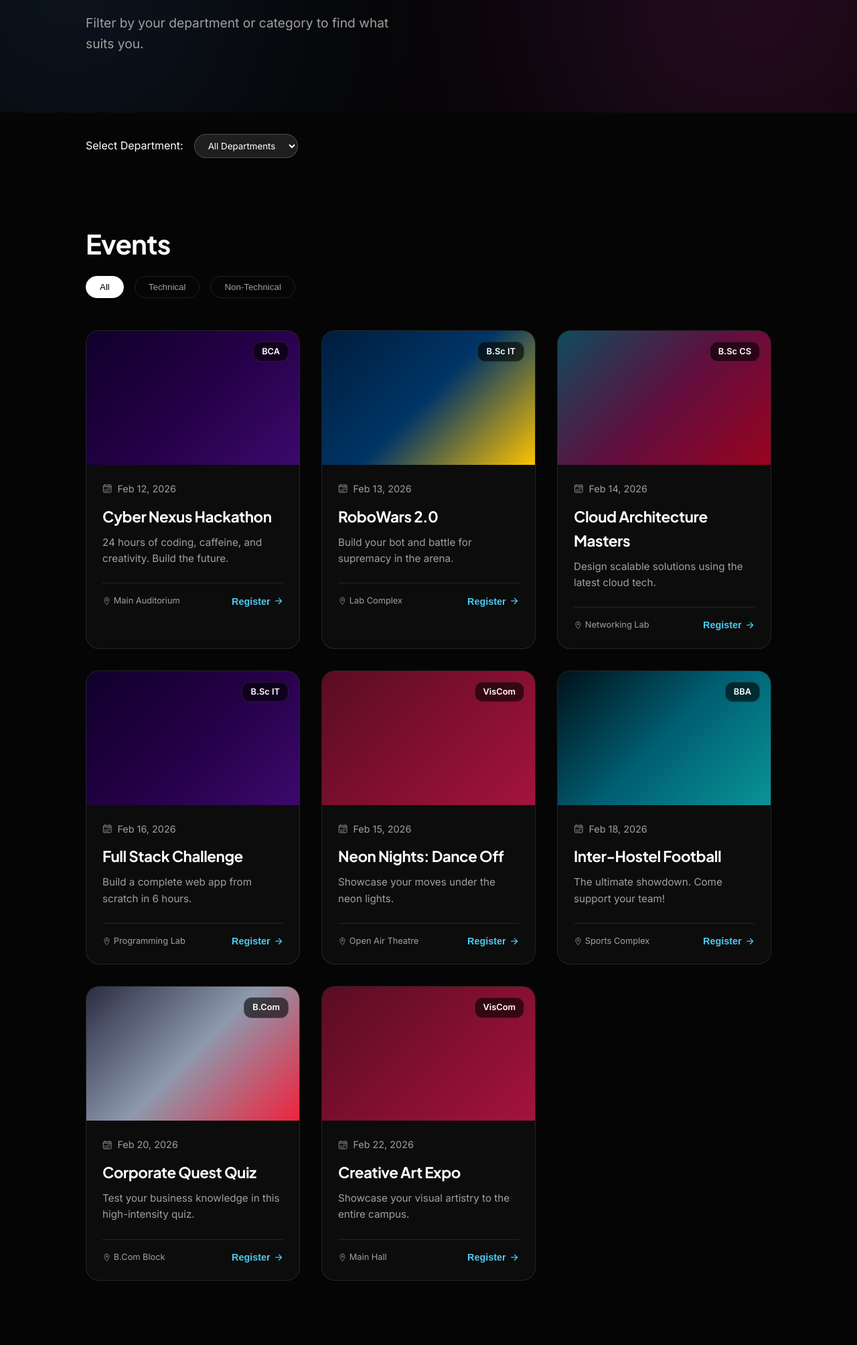
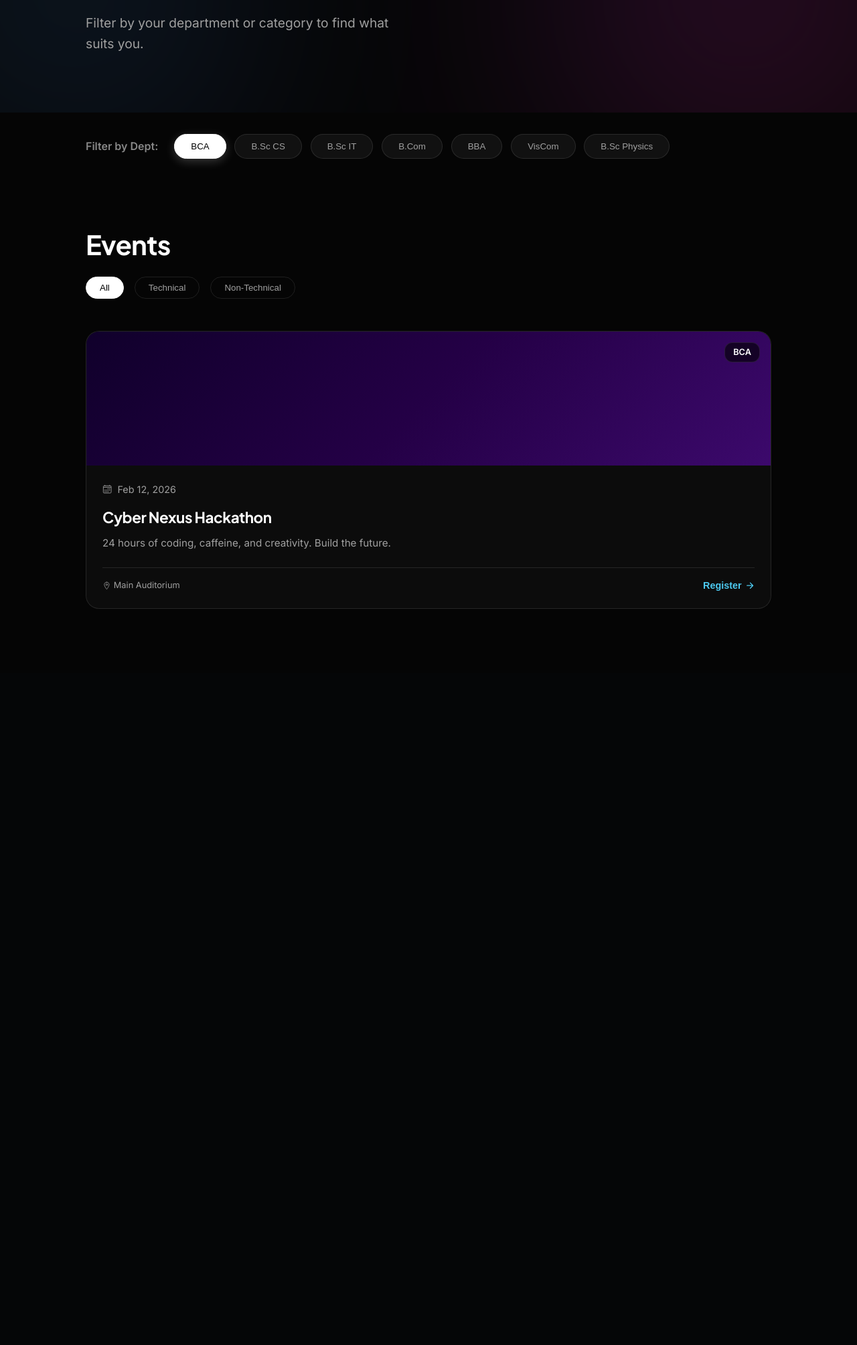
Before and after one commit to eshamohamed336-coder/cep-project-, a Flask app: page /student in a window 1280 px wide. Shown: the part 232-2240 px from the top of the page at 67% size. After the commit the page ends 1141 px from the top, so only its background shows below. Run offline with Flask 3, Linux system fonts and the light colour scheme.

Commit message:
Enhancement: Updated fonts, removed team section, added GitHub footer, improved department filters, and added premium animations

```diff
--- a/index.html
+++ b/index.html
@@ -122,6 +122,7 @@
                     src="https://assets.mixkit.co/videos/preview/mixkit-party-crowd-at-a-concert-silhouettes-4001-large.mp4"
                     type="video/mp4">
             </video>
+            <div class="mesh-bg"></div>
             <div class="video-overlay"></div>
             <h1 class="reveal glow-text" style="font-size: 3.5rem;">Welcome to <span class="highlight">College
                     Events</span></h1>
--- a/static/css/style.css
+++ b/static/css/style.css
@@ -11,6 +11,33 @@
     --font-body: 'Inter', sans-serif;
     --transition: all 0.4s cubic-bezier(0.16, 1, 0.3, 1);
     --animation-speed: 0.6s;
+}
+
+/* Background Animated Mesh */
+.mesh-bg {
+    position: absolute;
+    top: 0;
+    left: 0;
+    width: 100%;
+    height: 100%;
+    z-index: -1;
+    background:
+        radial-gradient(at 0% 0%, hsla(253, 16%, 7%, 1) 0, transparent 50%),
+        radial-gradient(at 50% 0%, hsla(225, 39%, 30%, 1) 0, transparent 50%),
+        radial-gradient(at 100% 0%, hsla(339, 49%, 30%, 1) 0, transparent 50%);
+    filter: blur(100px);
+    opacity: 0.5;
+    animation: meshScroll 10s ease infinite alternate;
+}
+
+@keyframes meshScroll {
+    0% {
+        transform: scale(1) translate(0px, 0px);
+    }
+
+    100% {
+        transform: scale(1.1) translate(20px, 20px);
+    }
 }
 
 /* Base Reveal Animation */
@@ -487,6 +514,24 @@ ul {
     overflow: hidden;
     transition: var(--transition);
     cursor: pointer;
+    position: relative;
+}
+
+.event-card::before {
+    content: '';
+    position: absolute;
+    top: 0;
+    left: 0;
+    width: 100%;
+    height: 100%;
+    background: radial-gradient(circle at var(--x, 50%) var(--y, 50%), rgba(255, 255, 255, 0.1) 0%, transparent 50%);
+    opacity: 0;
+    transition: opacity 0.3s;
+    pointer-events: none;
+}
+
+.event-card:hover::before {
+    opacity: 1;
 }
 
 .event-card:hover {
--- a/static/js/animations.js
+++ b/static/js/animations.js
@@ -1,4 +1,16 @@
 document.addEventListener('DOMContentLoaded', () => {
+    // Card Glow Effect (Mouse Follow)
+    document.addEventListener('mousemove', (e) => {
+        const cards = document.querySelectorAll('.event-card, .role-card, .form-card');
+        cards.forEach(card => {
+            const rect = card.getBoundingClientRect();
+            const x = e.clientX - rect.left;
+            const y = e.clientY - rect.top;
+            card.style.setProperty('--x', `${x}px`);
+            card.style.setProperty('--y', `${y}px`);
+        });
+    });
+
     // Intersection Observer for Reveal Animations
     const observerOptions = {
         threshold: 0.1,
@@ -9,13 +21,10 @@ document.addEventListener('DOMContentLoaded', () => {
         entries.forEach(entry => {
             if (entry.isIntersecting) {
                 entry.target.classList.add('active');
-                // Optional: Stop observing after animation triggers
-                // observer.unobserve(entry.target);
             }
         });
     }, observerOptions);
 
-    // Initial check for elements in view
     const revealElements = document.querySelectorAll('.reveal, .reveal-left, .reveal-right, .stagger-container');
     revealElements.forEach(el => observer.observe(el));
 
@@ -24,28 +33,15 @@ document.addEventListener('DOMContentLoaded', () => {
     if (hero) {
         hero.addEventListener('click', () => {
             hero.classList.add('bounce-click');
-
-            // Optional: Smooth scroll to content on click for "browsing" flow
             const aboutSection = document.getElementById('about');
             if (aboutSection) {
                 aboutSection.scrollIntoView({ behavior: 'smooth' });
             }
-
             setTimeout(() => {
                 hero.classList.remove('bounce-click');
             }, 600);
         });
     }
 
-    // Special handling for hover sounds (optional, placeholder for premium feel)
-    const interactiveElements = document.querySelectorAll('.btn-primary, .btn-secondary, .role-card, .event-card, .filter-btn');
-
-    interactiveElements.forEach(el => {
-        el.addEventListener('mouseenter', () => {
-            // You can add subtle haptic or sound effects here if desired
-        });
-    });
-
-    // Page Transition effect
     document.body.classList.add('page-loaded');
 });
--- a/templates/index.html
+++ b/templates/index.html
@@ -122,6 +122,7 @@
                     src="https://assets.mixkit.co/videos/preview/mixkit-party-crowd-at-a-concert-silhouettes-4001-large.mp4"
                     type="video/mp4">
             </video>
+            <div class="mesh-bg"></div>
             <div class="video-overlay"></div>
             <h1 class="reveal glow-text" style="font-size: 3.5rem;">Welcome to <span class="highlight">College
                     Events</span></h1>
--- a/templates/student.html
+++ b/templates/student.html
@@ -26,13 +26,27 @@
                 flex-wrap: wrap;
             }
 
-            .dept-select {
-                padding: 8px 16px;
+            .dept-btn {
+                padding: 10px 24px;
+                background: rgba(255, 255, 255, 0.05);
+                border: 1px solid rgba(255, 255, 255, 0.1);
+                border-radius: 30px;
+                color: #a0a0a0;
+                cursor: pointer;
+                transition: all 0.3s ease;
+                font-weight: 500;
+            }
+
+            .dept-btn.active {
+                background: white;
+                color: black;
+                border-color: white;
+                box-shadow: 0 4px 15px rgba(255, 255, 255, 0.2);
+            }
+
+            .dept-btn:hover:not(.active) {
                 background: rgba(255, 255, 255, 0.1);
-                border: 1px solid rgba(255, 255, 255, 0.2);
-                border-radius: 20px;
                 color: white;
-                font-family: inherit;
             }
 
             /* Modal Styles */
@@ -112,18 +126,17 @@
             </div>
         </header>
 
-        <div class="dept-filter-container">
-            <label>Select Department:</label>
-            <select id="deptFilter" class="dept-select">
-                <option value="all">All Departments</option>
-                <option value="BCA">BCA</option>
-                <option value="B.Sc CS">B.Sc CS</option>
-                <option value="B.Sc IT">B.Sc IT</option>
-                <option value="B.Com">B.Com</option>
-                <option value="BBA">BBA</option>
-                <option value="VisCom">VisCom</option>
-                <option value="B.Sc Physics">B.Sc Physics</option>
-            </select>
+        <div class="dept-filter-container reveal">
+            <span style="color: #888; margin-right: 0.5rem; font-weight: 600;">Filter by Dept:</span>
+            <div id="deptButtons" style="display: flex; gap: 0.8rem; flex-wrap: wrap;">
+                <button class="dept-btn active" data-dept="BCA">BCA</button>
+                <button class="dept-btn" data-dept="B.Sc CS">B.Sc CS</button>
+                <button class="dept-btn" data-dept="B.Sc IT">B.Sc IT</button>
+                <button class="dept-btn" data-dept="B.Com">B.Com</button>
+                <button class="dept-btn" data-dept="BBA">BBA</button>
+                <button class="dept-btn" data-dept="VisCom">VisCom</button>
+                <button class="dept-btn" data-dept="B.Sc Physics">B.Sc Physics</button>
+            </div>
         </div>
 
         <section id="events" class="section">
@@ -159,10 +172,10 @@
         <script src="/static/js/eventManager.js"></script>
         <script>
             const grid = document.getElementById('eventsGrid');
-            const deptFilter = document.getElementById('deptFilter');
+            const deptBtns = document.querySelectorAll('.dept-btn');
             const filterBtns = document.querySelectorAll('.filter-btn');
             let currentCategory = 'all';
-            let currentDept = 'all';
+            let currentDept = 'BCA';
 
             // Initial Load
             async function renderEvents() {
@@ -211,9 +224,13 @@
             }
 
             // Event Listeners for Filters
-            deptFilter.addEventListener('change', (e) => {
-                currentDept = e.target.value;
-                renderEvents();
+            deptBtns.forEach(btn => {
+                btn.addEventListener('click', () => {
+                    deptBtns.forEach(b => b.classList.remove('active'));
+                    btn.classList.add('active');
+                    currentDept = btn.getAttribute('data-dept');
+                    renderEvents();
+                });
             });
 
             filterBtns.forEach(btn => {
```
Also changed, not shown: student.html (+39 -22 lines).
